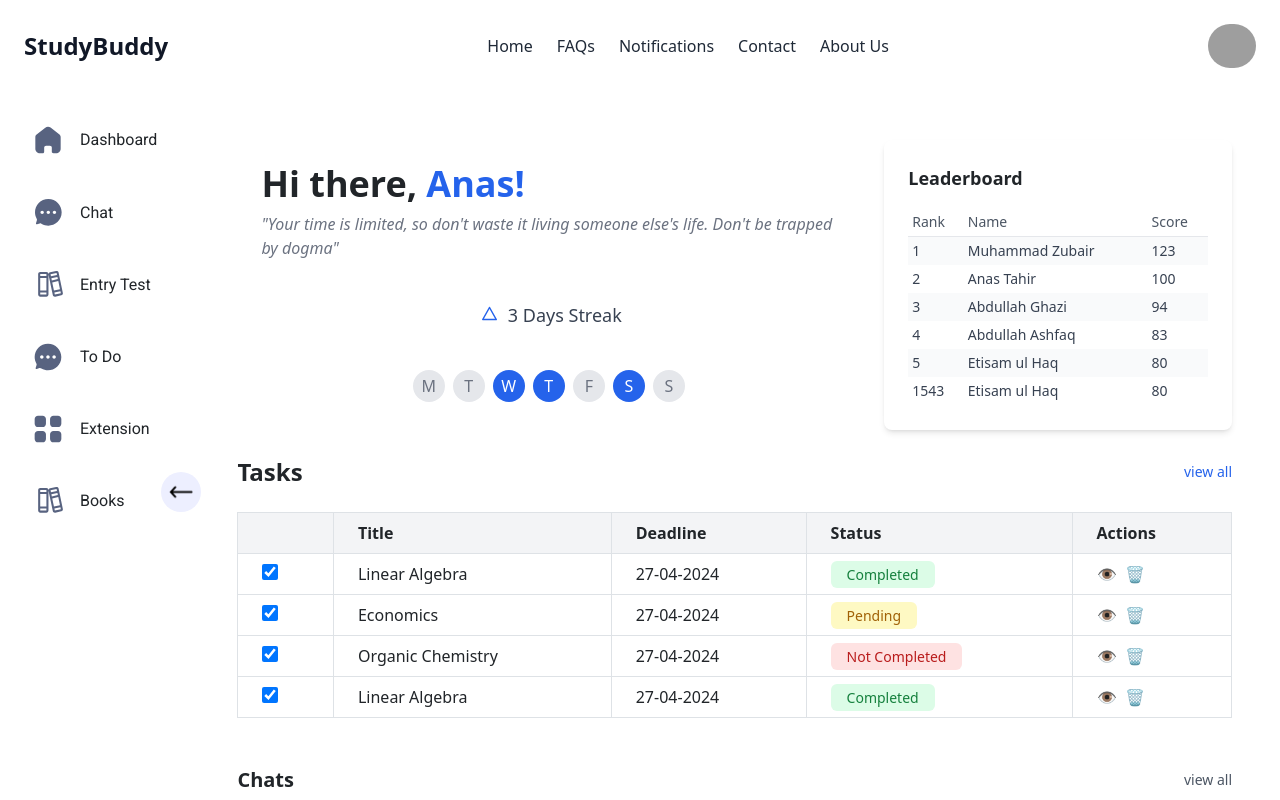
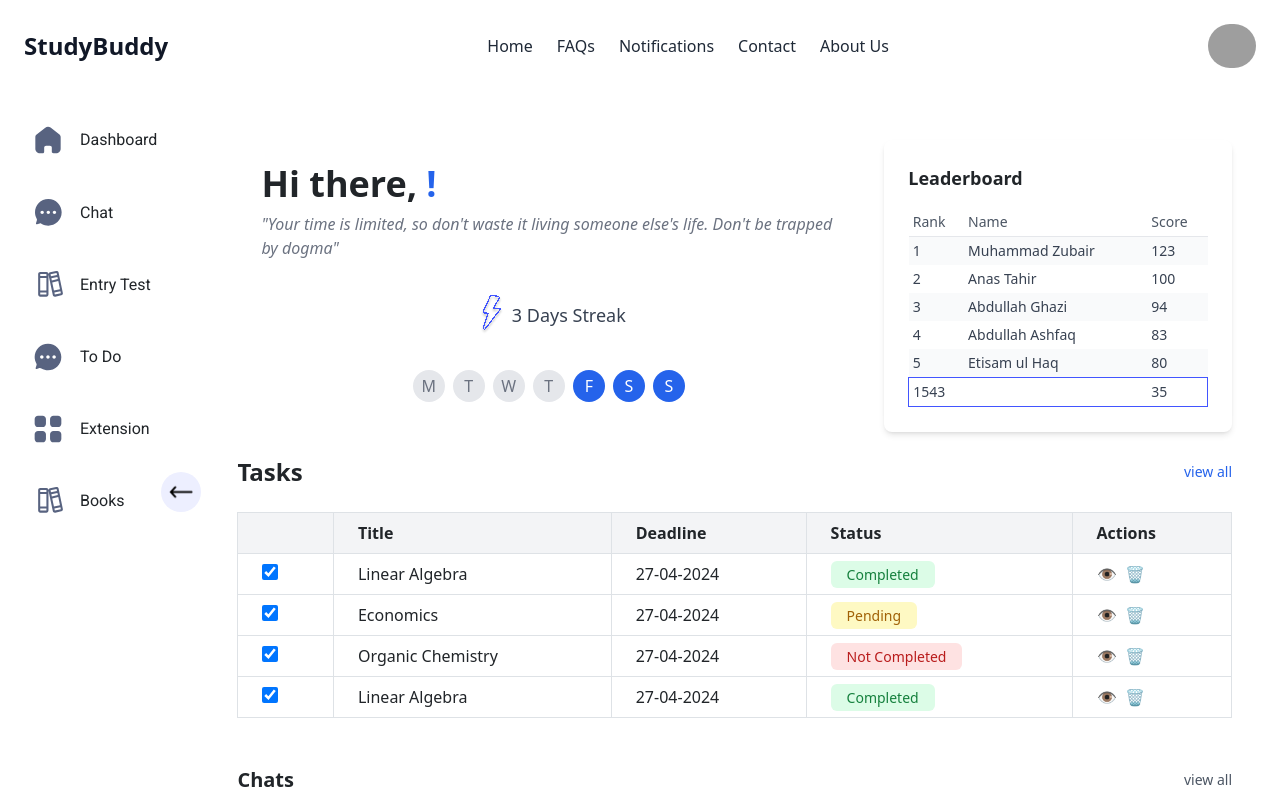
Before and after one commit to abdullahdotnet/StudyBuddy-FYP, a React (Vite) app in the folder Frontend/: page /dashboard in a window 1280 px wide. Built offline with nearby package versions, Linux system fonts and the light colour scheme; no server answers; grey boxes are pictures that could not be loaded; a web font is replaced by a local one.

Commit message:
updated leaderboard and streak

```diff
--- a/Frontend/src/components/Dashboard/Greeting.jsx
+++ b/Frontend/src/components/Dashboard/Greeting.jsx
@@ -14,20 +14,24 @@ const Greeting = ({ name, quote, streak }) => {
       {/* Streak */}
       <div className="flex flex-col items-center mt-4">
         <div className="flex items-center text-lg font-medium text-gray-700">
-          <svg
-            xmlns="http://www.w3.org/2000/svg"
-            fill="none"
-            viewBox="0 0 24 24"
-            strokeWidth="1.5"
-            stroke="currentColor"
-            className="w-6 h-6 text-blue-600 mr-2"
-          >
-            <path
-              strokeLinecap="round"
-              strokeLinejoin="round"
-              d="M13.5 4.5L20.25 16.5H6.75L13.5 4.5z"
-            />
+          <svg width="40" height="40" viewBox="0 0 39 66" fill="none" xmlns="http://www.w3.org/2000/svg">
+            <g filter="url(#filter0_d_486_3543)">
+              <path d="M30.8624 6.52687C31.9038 4.75092 31.2616 2.04173 29.7681 1.92613L18.1854 1.02957C17.872 1.00157 17.5532 1.10503 17.2596 1.32998C16.966 1.55493 16.7074 1.89382 16.5088 2.31405L5.91117 25.3163C5.07522 27.1279 5.76431 29.5224 7.15265 29.6298L13.0665 30.0876L5.74762 52.2421C4.7211 55.0363 6.69537 57.8176 8.31784 55.864L20.9665 39.3706L33.6151 22.8771L21.8029 21.9628L30.8624 6.52687Z" stroke="#4255FF" stroke-width="2" stroke-linecap="round" stroke-linejoin="round" shape-rendering="crispEdges" />
+            </g>
+            <defs>
+              <filter id="filter0_d_486_3543" x="0.464844" y="0.0253906" width="38.1504" height="65.4932" filterUnits="userSpaceOnUse" color-interpolation-filters="sRGB">
+                <feFlood flood-opacity="0" result="BackgroundImageFix" />
+                <feColorMatrix in="SourceAlpha" type="matrix" values="0 0 0 0 0 0 0 0 0 0 0 0 0 0 0 0 0 0 127 0" result="hardAlpha" />
+                <feOffset dy="4" />
+                <feGaussianBlur stdDeviation="2" />
+                <feComposite in2="hardAlpha" operator="out" />
+                <feColorMatrix type="matrix" values="0 0 0 0 0 0 0 0 0 0 0 0 0 0 0 0 0 0 0.25 0" />
+                <feBlend mode="normal" in2="BackgroundImageFix" result="effect1_dropShadow_486_3543" />
+                <feBlend mode="normal" in="SourceGraphic" in2="effect1_dropShadow_486_3543" result="shape" />
+              </filter>
+            </defs>
           </svg>
+
           {streak} Days Streak
         </div>
       </div>
@@ -38,11 +42,10 @@ const Greeting = ({ name, quote, streak }) => {
           {["M", "T", "W", "T", "F", "S", "S"].map((day, index) => (
             <div
               key={index}
-              className={`w-8 h-8 flex items-center justify-center rounded-full ${
-                index === 2 || index === 3 || index === 5
+              className={`w-8 h-8 flex items-center justify-center rounded-full ${index === 4 || index === 6 || index === 5
                   ? "bg-blue-600 text-white"
                   : "bg-gray-200 text-gray-500"
-              }`}
+                }`}
             >
               {day}
             </div>
--- a/Frontend/src/components/Dashboard/Leaderboard.jsx
+++ b/Frontend/src/components/Dashboard/Leaderboard.jsx
@@ -2,7 +2,7 @@ import React from "react";
 
 const Leaderboard = ({ rankings }) => {
   return (
-    <div className="h-[290px] w-[356px] bg-white shadow-md rounded-lg p-4 flex flex-col">
+    <div className="h-[292px] w-[356px] bg-white shadow-md rounded-lg p-4 flex flex-col">
       <h2 className="text-lg font-bold mb-3">Leaderboard</h2>
       <div className="overflow-y-auto flex-grow">
         <table className="w-full text-left border-collapse">
@@ -24,6 +24,7 @@ const Leaderboard = ({ rankings }) => {
               <tr
                 key={index}
                 className={index % 2 === 0 ? "bg-gray-50" : "bg-white"}
+                style={index === rankings.length - 1 ? { border: '1.5px solid #4255FF'} : {}}
               >
                 <td className="p-1 text-sm text-gray-700">{entry.rank}</td>
                 <td className="p-1 text-sm text-gray-700 truncate">
--- a/Frontend/src/pages/Dashboard/Dashboard.jsx
+++ b/Frontend/src/pages/Dashboard/Dashboard.jsx
@@ -7,8 +7,10 @@ import TaskTable from "../../components/Dashboard/TaskTable";
 import Greeting from "../../components/Dashboard/Greeting";
 import Leaderboard from "../../components/Dashboard/Leaderboard";
 import Chats from "../../components/Dashboard/Chatbot";
+const username = sessionStorage.getItem("username");
+
 const user = {
-  name: "Anas",
+  name: username,
   quote:
     "Your time is limited, so don't waste it living someone else's life. Don't be trapped by dogma",
   streak: 3,
@@ -20,11 +22,10 @@ const leaderboardData = [
   { rank: 3, name: "Abdullah Ghazi", score: 94 },
   { rank: 4, name: "Abdullah Ashfaq", score: 83 },
   { rank: 5, name: "Etisam ul Haq", score: 80 },
-  { rank: 1543, name: "Etisam ul Haq", score: 80 },
+  { rank: 1543, name: username, score: 35 },
 ];
 
 function dashboard() {
-  const username = sessionStorage.getItem("username");
   return (
     <div>
        <div className="h-[300px] bg-white p-6 flex flex-col md:flex-row space-y-6 md:space-y-0 md:space-x-6">
```
Also changed, not shown: Frontend/src/assets/images/Vector.svg (added).
